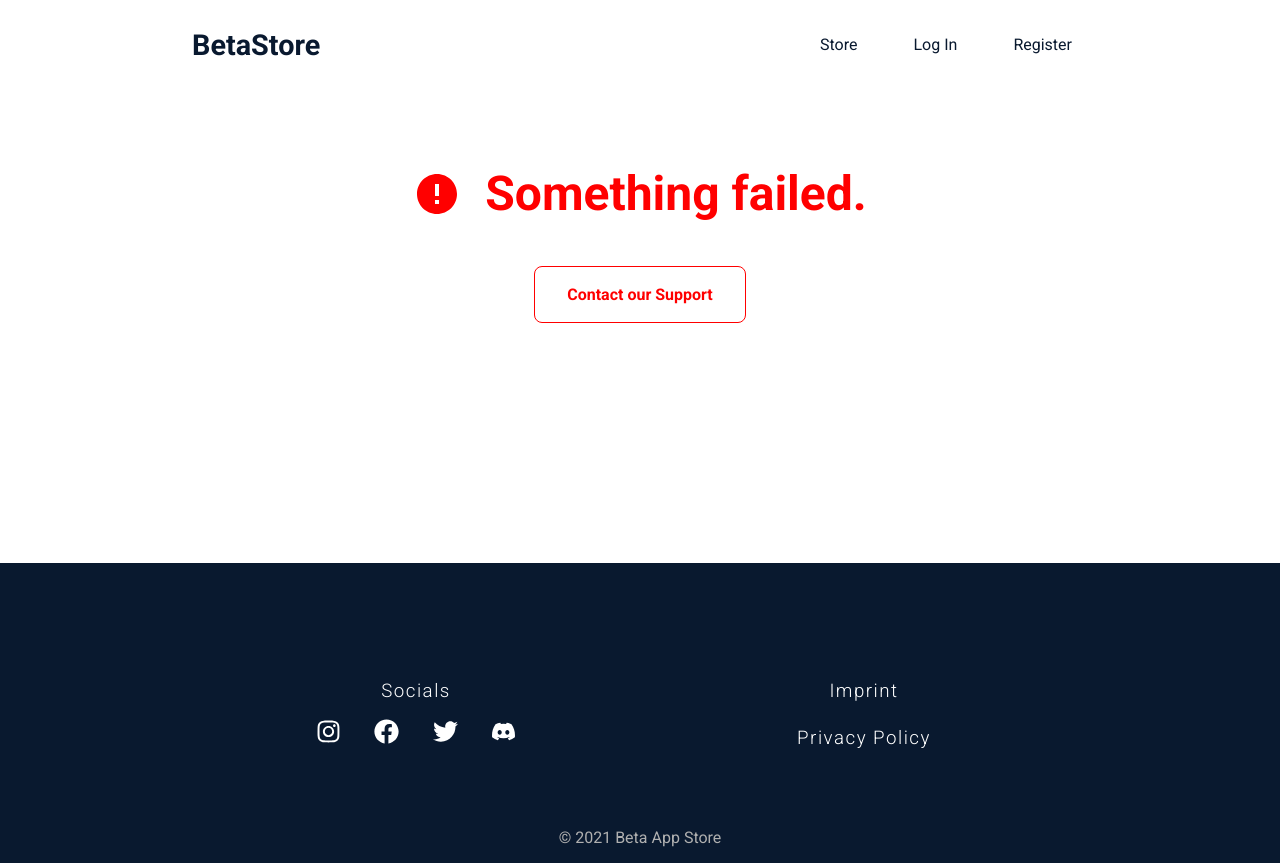
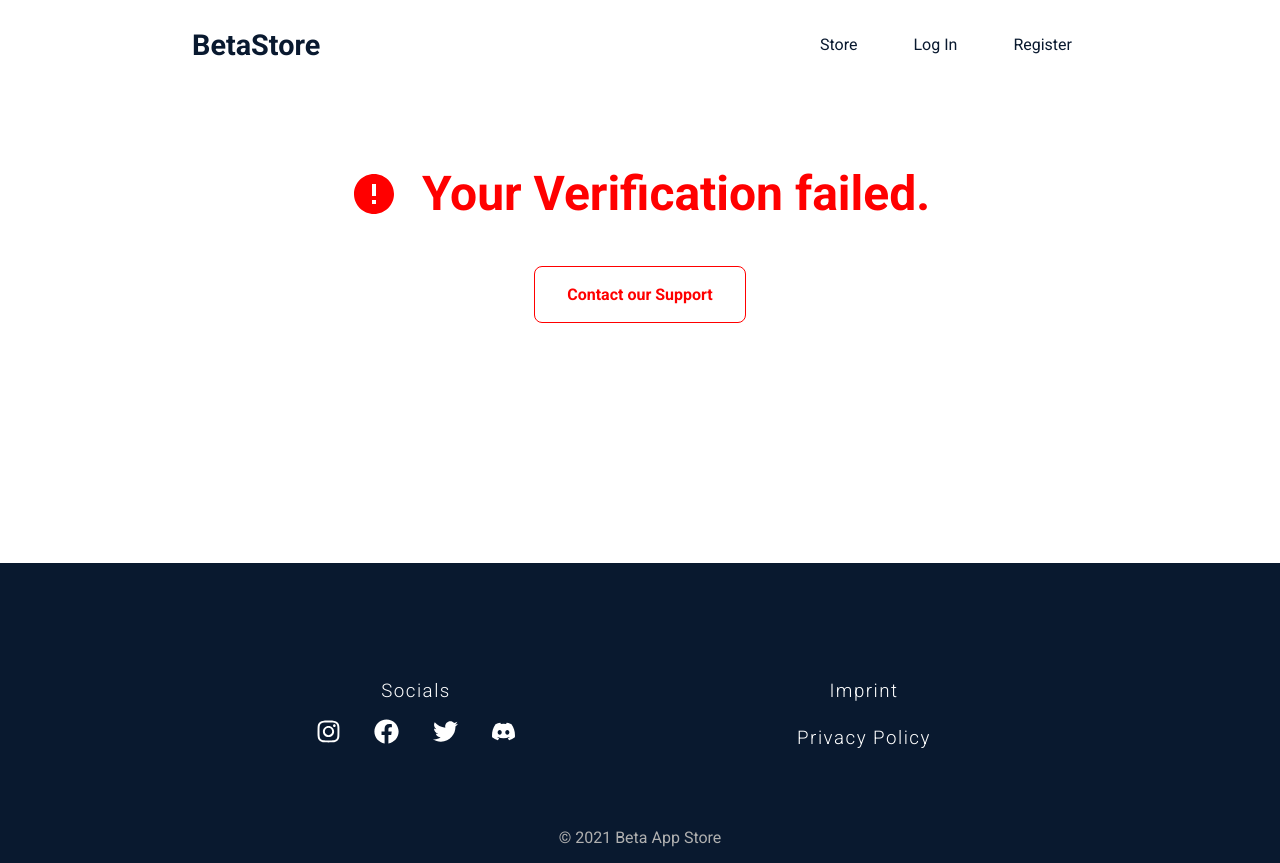
Before and after one commit to floriankulig/testiply, a Next.js app: page /verify in a window 1280 px wide. Built offline with nearby package versions, Linux system fonts and the light colour scheme; no server answers.

Commit message:
added more descriptive error message

```diff
--- a/src/pages/verify.tsx
+++ b/src/pages/verify.tsx
@@ -62,7 +62,7 @@ const Verify: NextPage<PageProps> = ({ success }) => {
                 color: getTextColor(theme.layoutContentBg),
             }} />
             <ContentContainer hasError={!success} className="container">
-                <h1>{success ? <GoVerified /> : <MdError />}{success ? "You are now verified" : "Something failed."}</h1>
+                <h1>{success ? <GoVerified /> : <MdError />}{success ? "You are now verified" : "Your Verification failed."}</h1>
                 {success ? (
                     <Link href="/store">
                         <Button big bold>Go to Store</Button>
```
